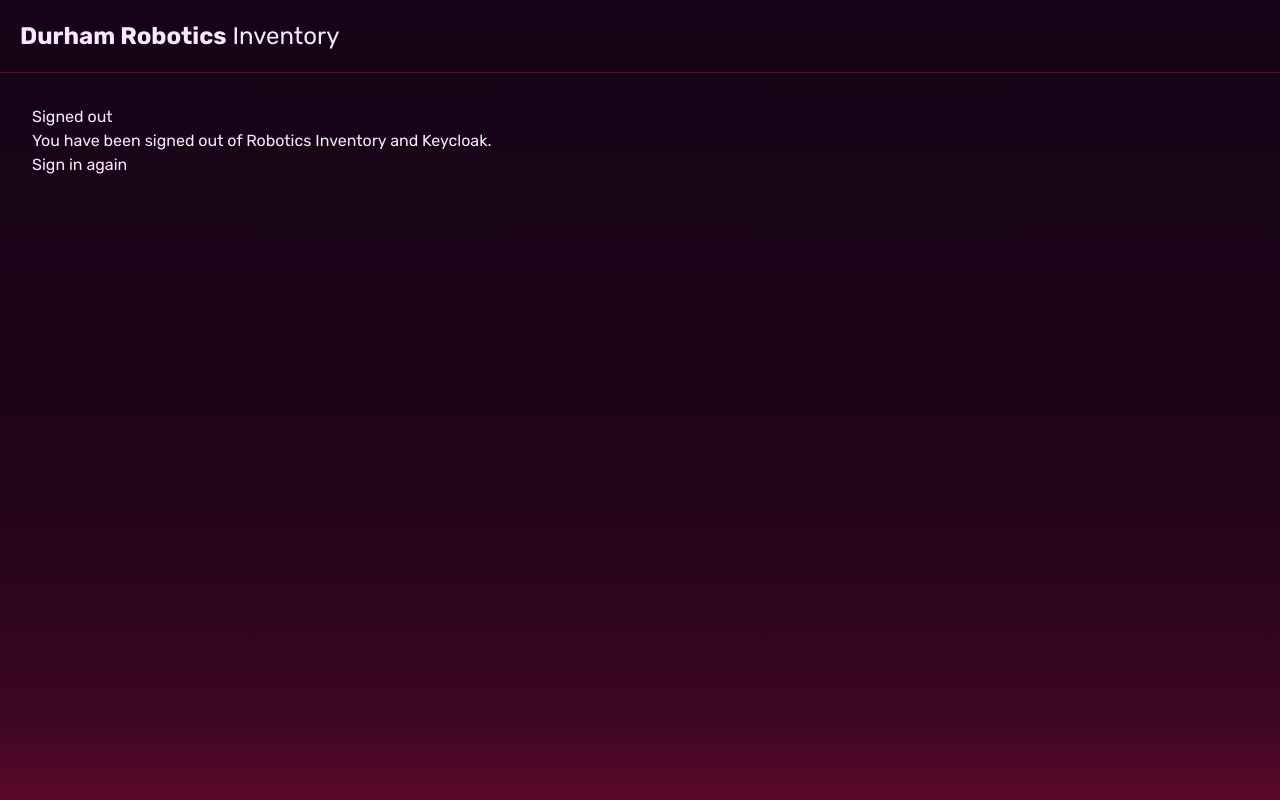
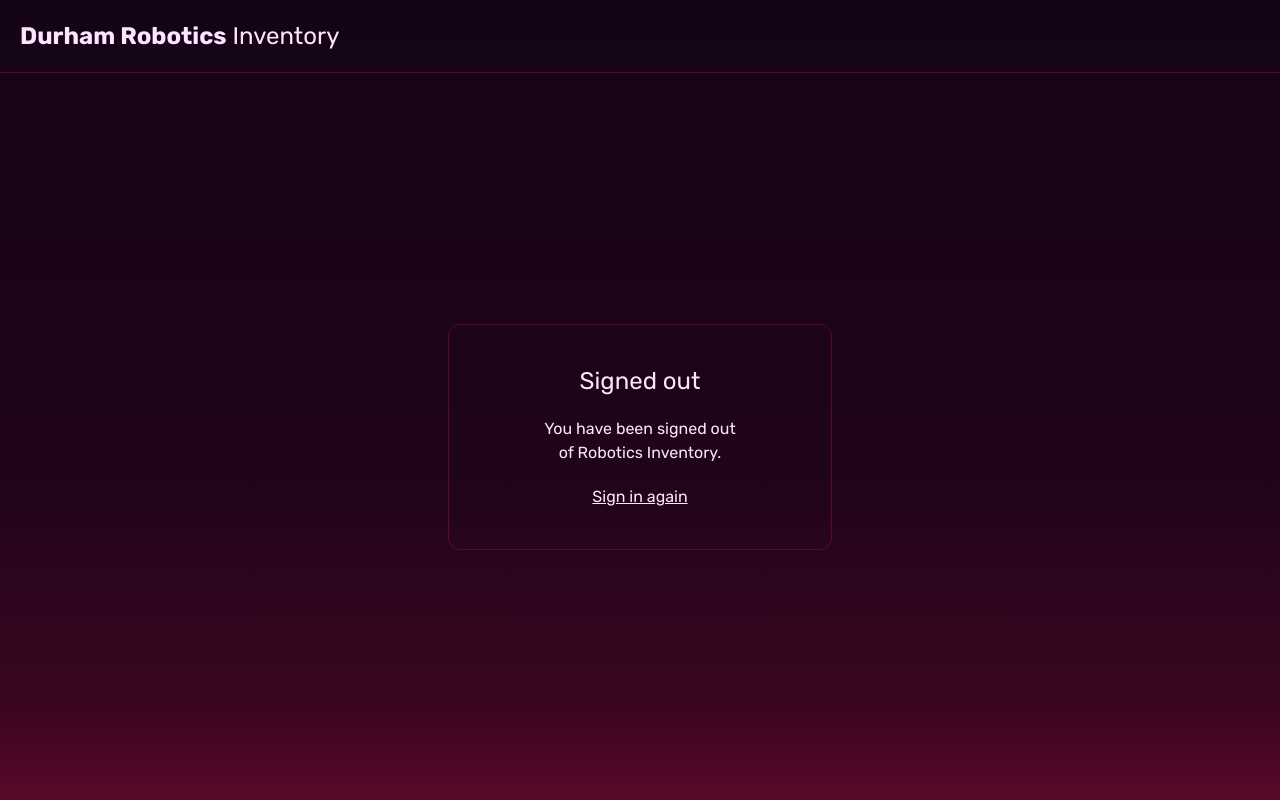
Before and after one commit to ducompsoc/robotics-inventory, a Next.js app: page /signed-out in a window 1280 px wide. Built offline with nearby package versions, Linux system fonts and the light colour scheme; no server answers.

Commit message:
Style logout page

```diff
--- a/src/app/signed-out/page.tsx
+++ b/src/app/signed-out/page.tsx
@@ -2,10 +2,14 @@ import Link from "next/link";
 
 export default function SignedOut() {
   return (
-    <main className="p-8">
-      <h1>Signed out</h1>
-      <p>You have been signed out of Robotics Inventory and Keycloak.</p>
-      <Link href="/">Sign in again</Link>
+    <main className="p-10 flex-1 flex flex-col justify-center items-center">
+      <div className="flex flex-col items-center text-center gap-5 border border-background-warm rounded-xl px-5 py-10 w-sm text-balance">
+        <h1 className="text-2xl">Signed out</h1>
+        <p>You have been signed out of Robotics Inventory.</p>
+        <Link className="underline" href="/">
+          Sign in again
+        </Link>
+      </div>
     </main>
   );
 }
```
